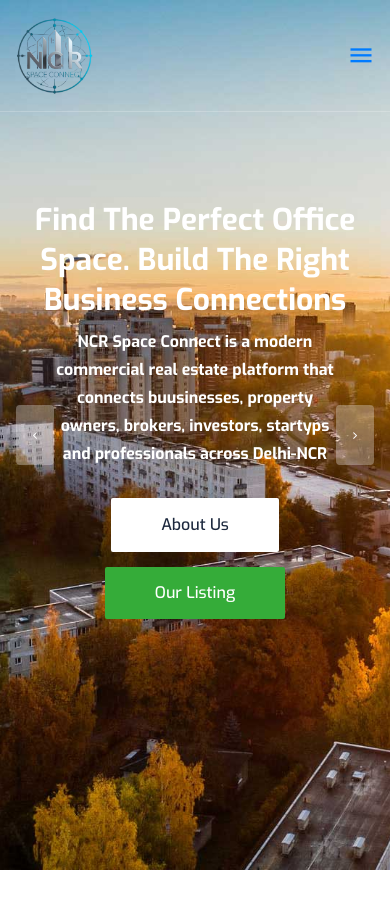
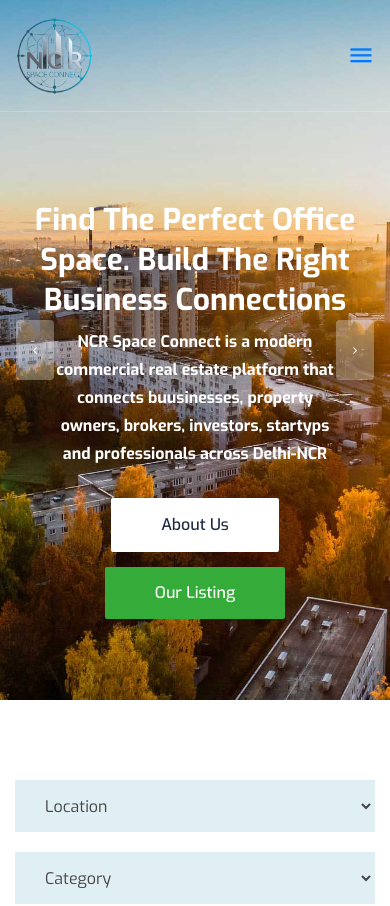
Before and after one commit to Ritikpal63/Real-Estate, a React (Vite) app in the folder client/: page / in a window 390 px wide. Shown: the top 906 px of the page. Built offline with nearby package versions, Linux system fonts and the light colour scheme.

Commit message:
Background Crousel Responsive

```diff
--- a/client/src/components/Home.jsx
+++ b/client/src/components/Home.jsx
@@ -3,9 +3,9 @@
 
 const BackgroundCarousel = () => {
   const images = [
-    "assets/img/bg/slide1.jpg",
-    "assets/img/bg/slide2.jpg",
-    "assets/img/bg/slide3.jpg",
+    "/assets/img/bg/slide1.jpg",
+    "/assets/img/bg/slide2.jpg",
+    "/assets/img/bg/slide3.jpg",
   ];
   const [index, setIndex] = useState(0);
 
@@ -27,7 +27,7 @@
       <button
         onClick={prev}
         aria-label="Previous background"
-        className="absolute left-4 top-1/2 -translate-y-1/2 z-1 bg-white/30 hover:bg-white/50 text-white p-3 rounded text-lg"
+        className="absolute left-4 top-1/2 -translate-y-1/2 z-10 bg-white/30 hover:bg-white/50 text-white p-3 rounded text-lg"
       >
         ‹
       </button>
@@ -35,7 +35,7 @@
       <button
         onClick={next}
         aria-label="Next background"
-        className="absolute right-4 top-1/2 -translate-y-1/2 z-1 bg-white/30 hover:bg-white/50 text-white p-3 rounded"
+        className="absolute right-4 top-1/2 -translate-y-1/2 z-10 bg-white/30 hover:bg-white/50 text-white p-3 rounded"
       >
         ›
       </button>
@@ -46,11 +46,7 @@
 const Home = () => {
   return (
     <>
-      <section
-        id="home"
-        className="home_bg relative"
-        style={{ height: "870px" }}
-      >
+      <section id="home" className="home_bg relative" style={{ minHeight: '60vh' }}>
         <BackgroundCarousel />
 
         <div className="container relative" style={{ zIndex: 2 }}>
```
